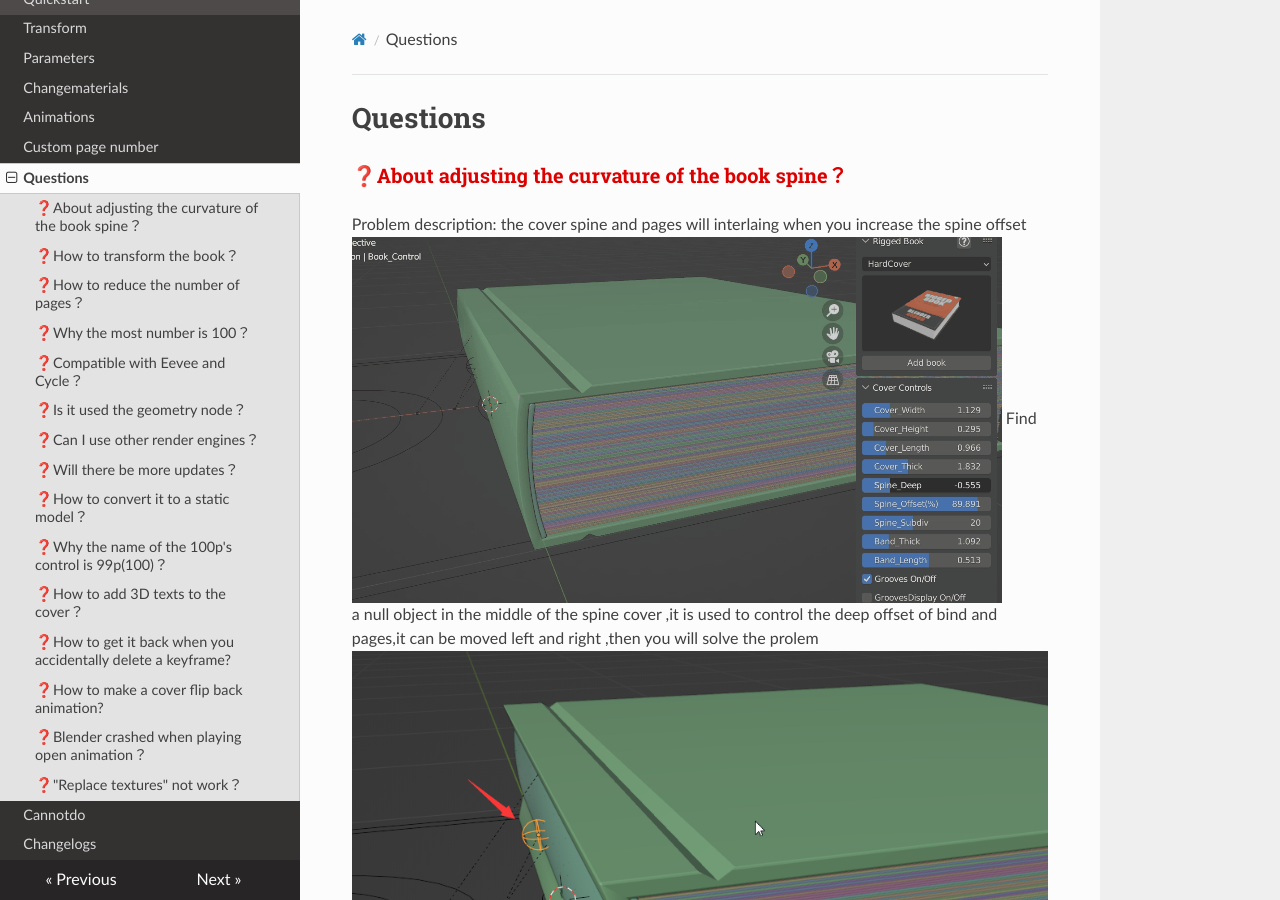
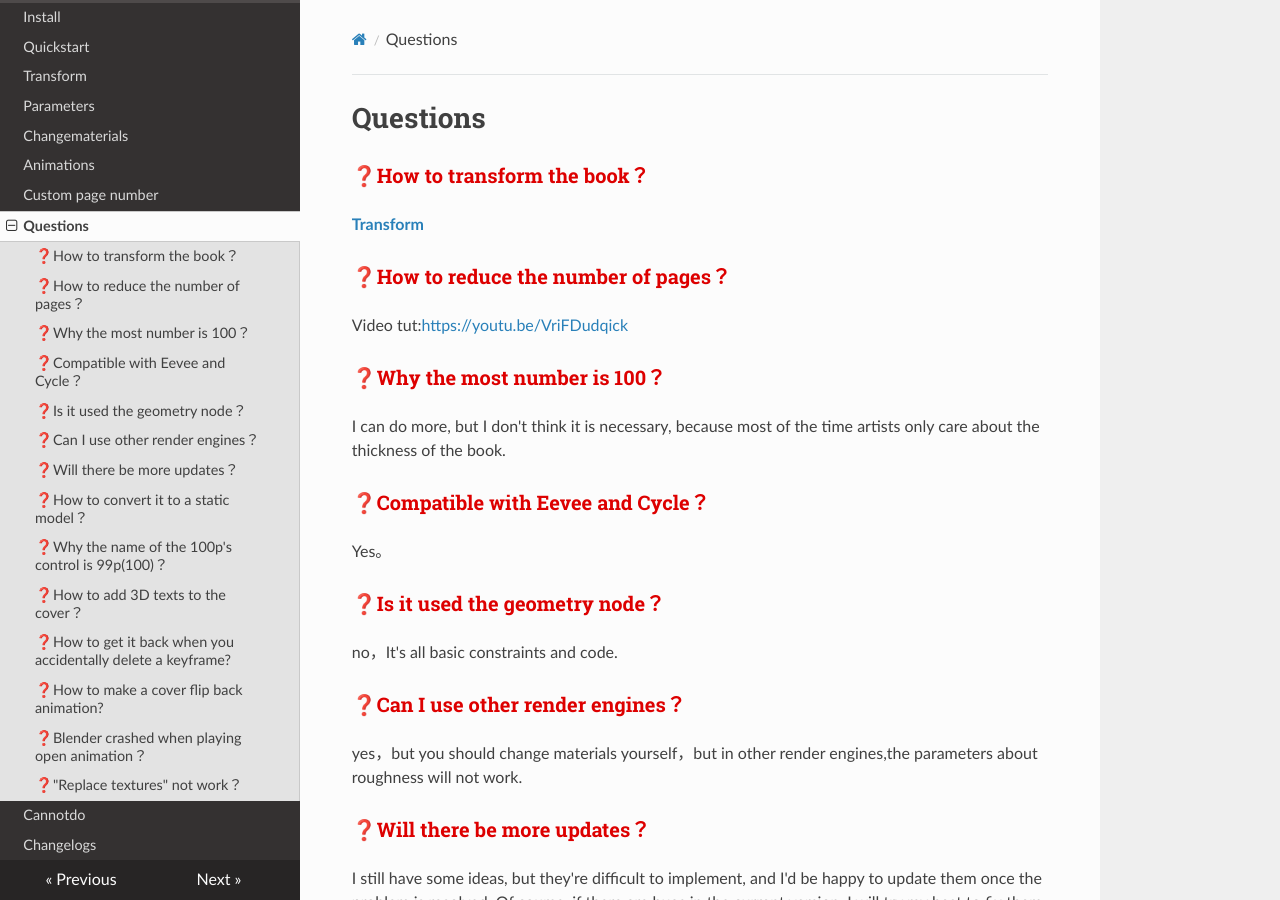
Before and after one commit to LiuRan89/Riggedbooks-manual-english, an MkDocs documentation site: the page built from docs/questions.md, in a window 1280 px wide and 900 px high. Built offline with MkDocs 1.6.1, drawn with Linux system fonts in a browser that asks for light colours; nearby versions of some CDN libraries.

Commit message:
Update questions.md

```diff
--- a/docs/questions.md
+++ b/docs/questions.md
@@ -1,10 +1,5 @@
 # Questions
-###❓<font color="#dd0000">About adjusting the curvature of the book spine？</font><br />
-Problem description: the cover spine and pages will interlaing when you increase the spine offset
-![](image/coverspineinter.gif "")
-Find a null object in the middle of the spine cover ,it  is used to control the deep offset of bind and pages,it can be moved left and right ,then you will solve the prolem
-![](image/coverspineintersolveA.png"")
-![](image/coverspineintersolveB.png"")
+
 
 ###❓<font color="#dd0000">How to transform the book？</font><br />
 **[Transform](transform.md)**
```
